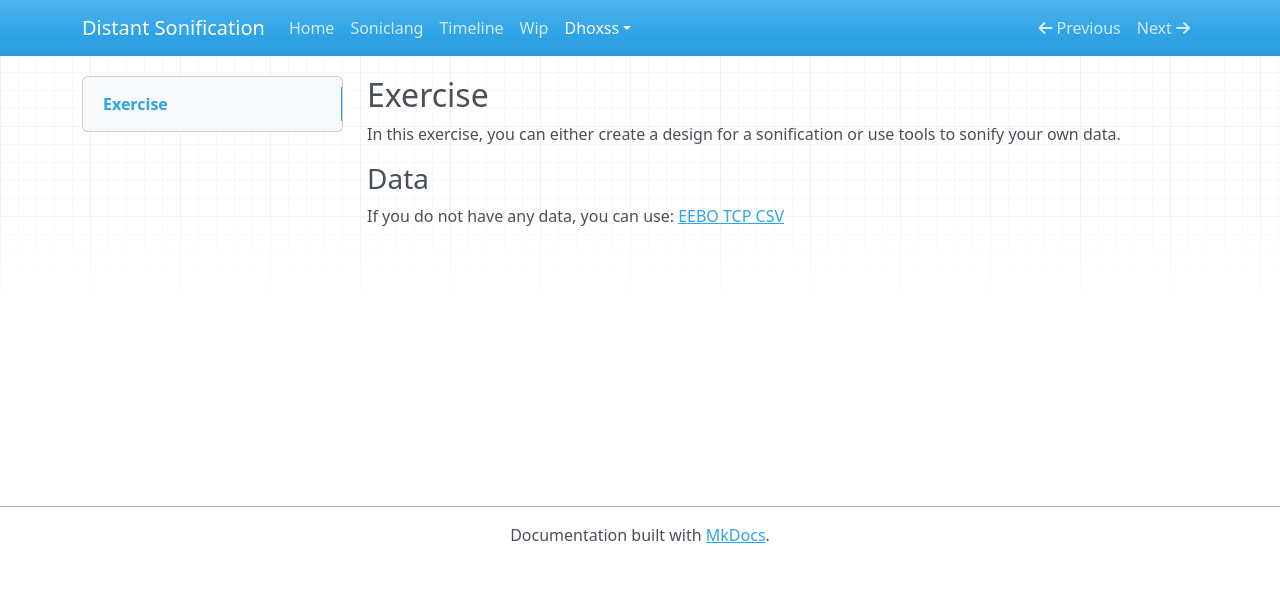
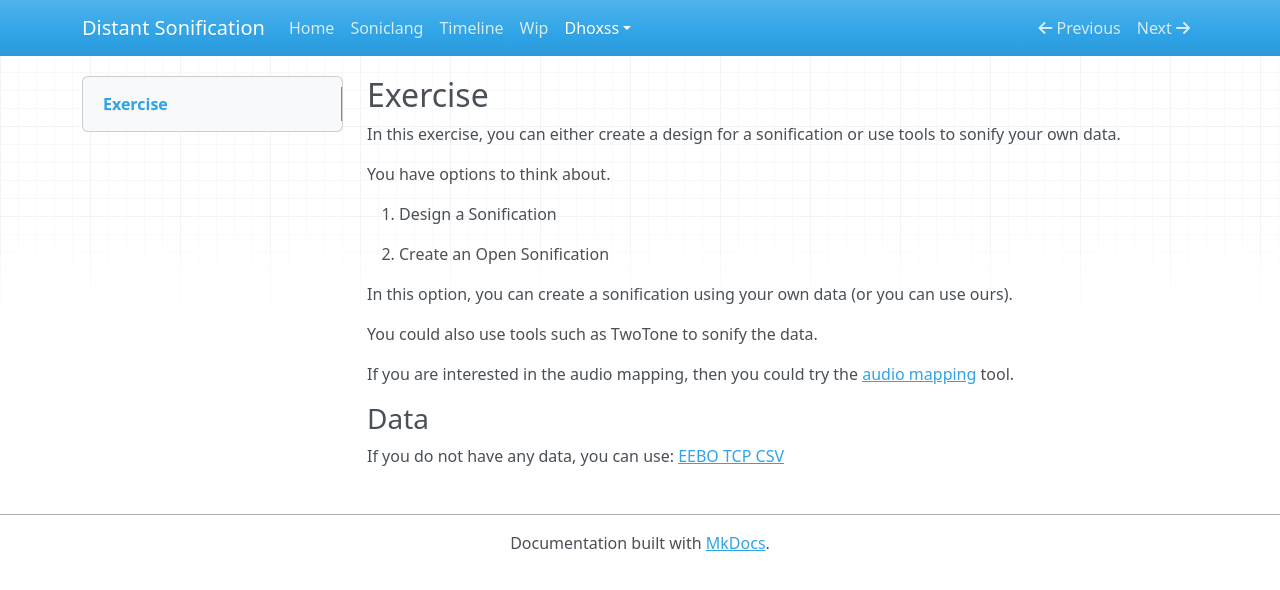
Before and after one commit to iaine/DistantSonification, an MkDocs documentation site: the page built from docs/dhoxss/exercise.md, in a window 1280 px wide. Shown: the top 590 px of the page. Built offline with MkDocs 1.6.1, drawn with Linux system fonts in a browser that asks for light colours; nearby versions of some CDN libraries.

Commit message:
initial sound map

```diff
--- a/docs/dhoxss/exercise.md
+++ b/docs/dhoxss/exercise.md
@@ -1,6 +1,19 @@
 ## Exercise
 
 In this exercise, you can either create a design for a sonification or use tools to sonify your own data.
+
+You have options to think about.
+
+1. Design a Sonification
+
+
+2. Create an Open Sonification
+
+In this option, you can create a sonification using your own data (or you can use ours).
+
+You could also use tools such as TwoTone to sonify the data.
+
+If you are interested in the audio mapping, then you could try the [audio mapping](sound-map.html) tool.
 
 ### Data
 
```
